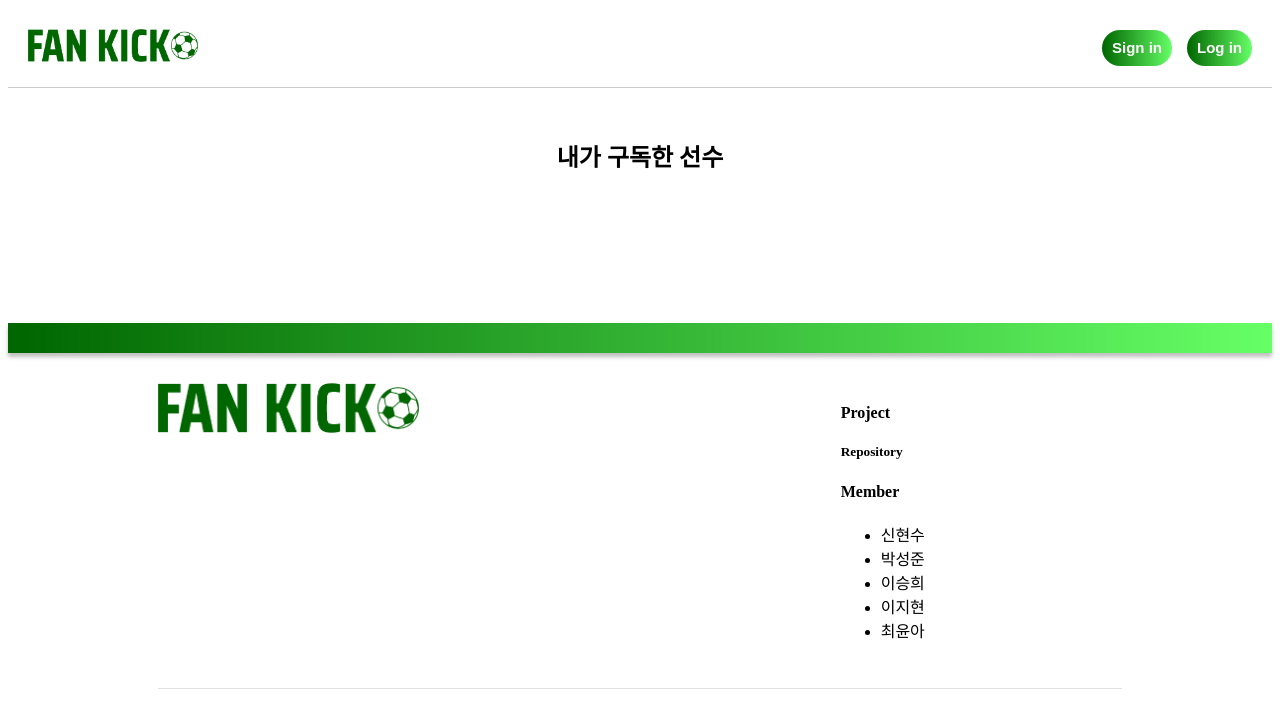
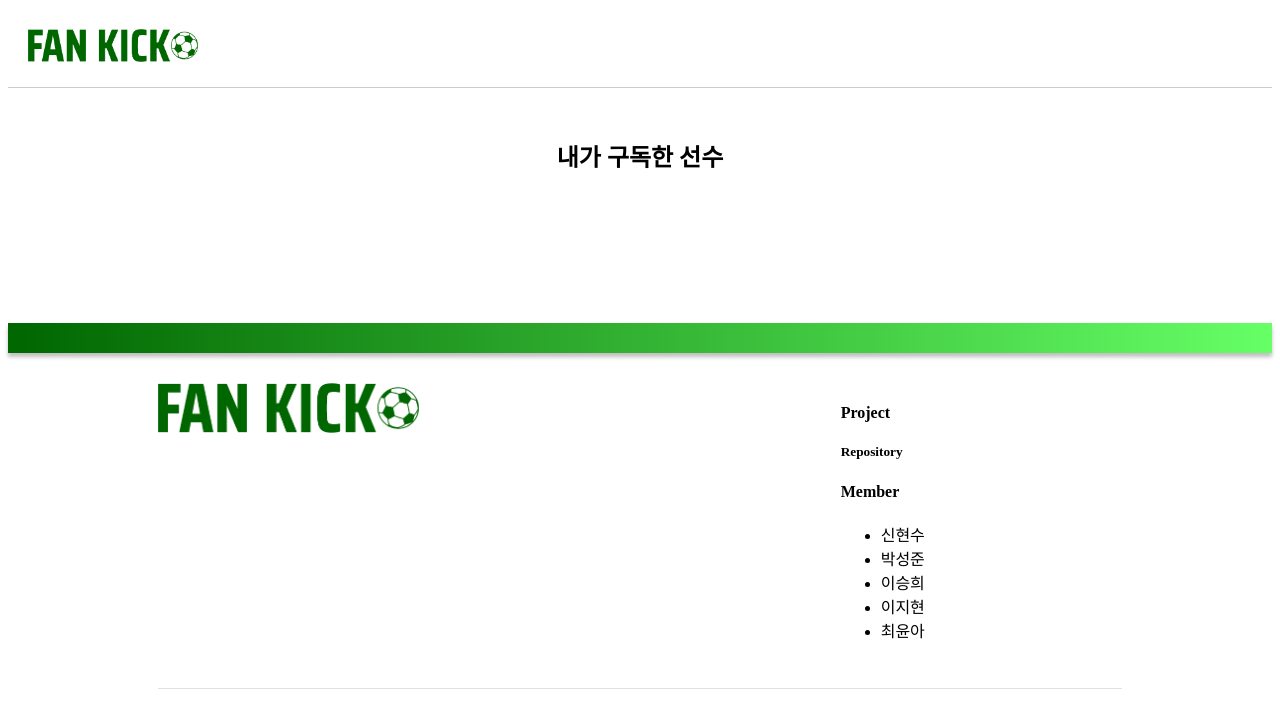
Before and after one commit to FanKick/chatting, a Django app: page /dm/ in a window 1280 px wide. Shown: the top 702 px of the page. Run offline with Django 5.2, Linux system fonts and the light colour scheme.

Commit message:
header.html 수정

```diff
--- a/templates/header.html
+++ b/templates/header.html
@@ -11,53 +11,6 @@
         </a>
     </div>
 
-    <div class="header-nav-links">
-        {% if user.is_authenticated %}
-            {% include 'search/search_bar.html' %}
-
-            <!-- Notification Icon -->
-            <div class="header-nav-item">
-                <div class="header-icon-container">
-                    <img src="{% static 'images/notification_icon.svg' %}" alt="Notification Icon">
-                </div>
-            </div>
-
-            <!-- Profile Icon -->
-            <div class="header-nav-item">
-                <div class="header-icon-container">
-                    <a href="{% url 'accounts:update_user_info' %}">
-                        <img src="{% static 'images/profile_icon.svg' %}" alt="Profile Icon">
-                    </a>
-                </div>
-            </div>
-
-            <!-- DM Icon -->
-            <div class="header-nav-item header-profile-icon">
-                <a href="{% url 'chattings:redirect_to_dm' %}">
-                    <img src="{% static 'images/dm_icon.svg' %}" alt="DM Icon">
-                </a>
-            </div>
-
-            <!-- Logout Button -->
-            <div class="header-nav-item header-button-container">
-                <a href="{% url 'accounts:logout' %}">
-                    <div>Log out</div>
-                </a>
-            </div>
-        {% else %}
-            <!-- Sign in and Log in Buttons -->
-            <div class="header-nav-item header-button-container">
-                <a href="#">
-                    <div>Sign in</div>
-                </a>
-            </div>
-            <div class="header-nav-item header-button-container">
-                <a href="#">
-                    <div>Log in</div>
-                </a>
-            </div>
-        {% endif %}
-    </div>
 </header>
 
 {% block extra-script %}{% endblock extra-script %}
```
